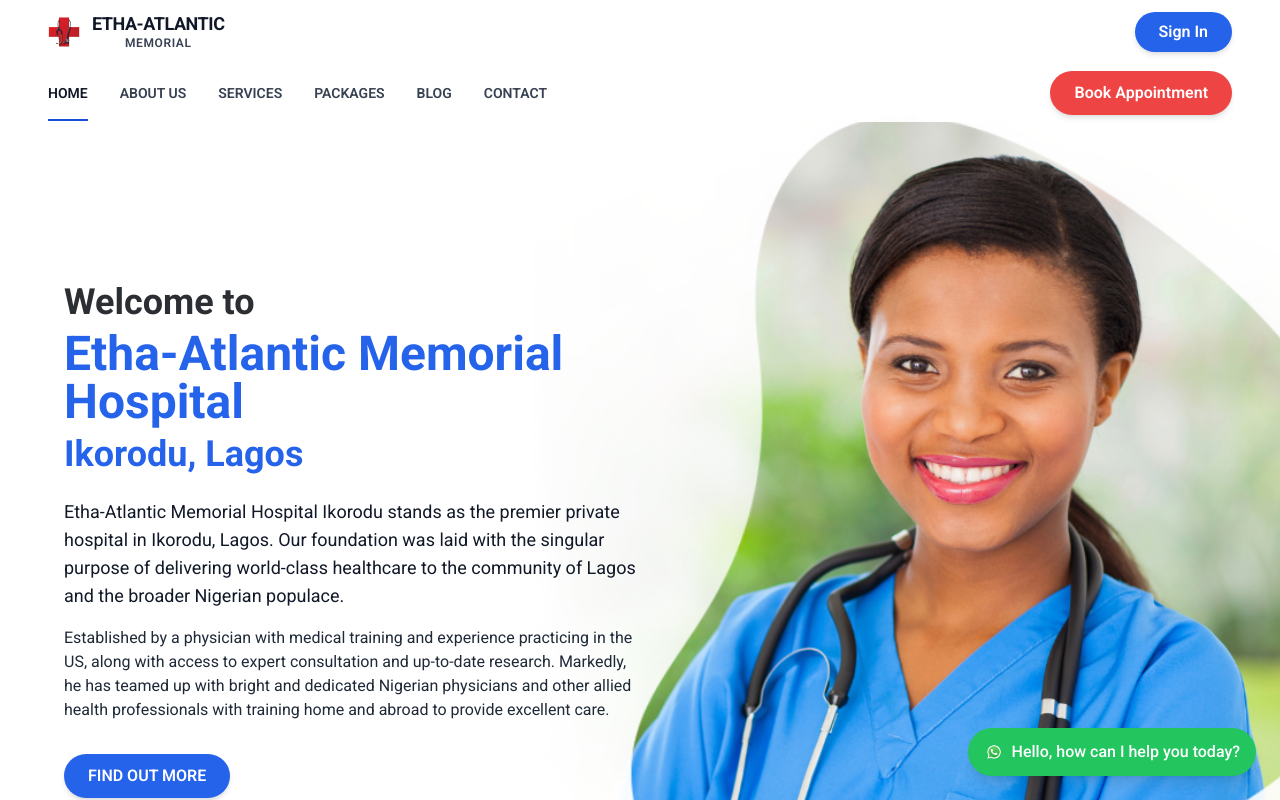
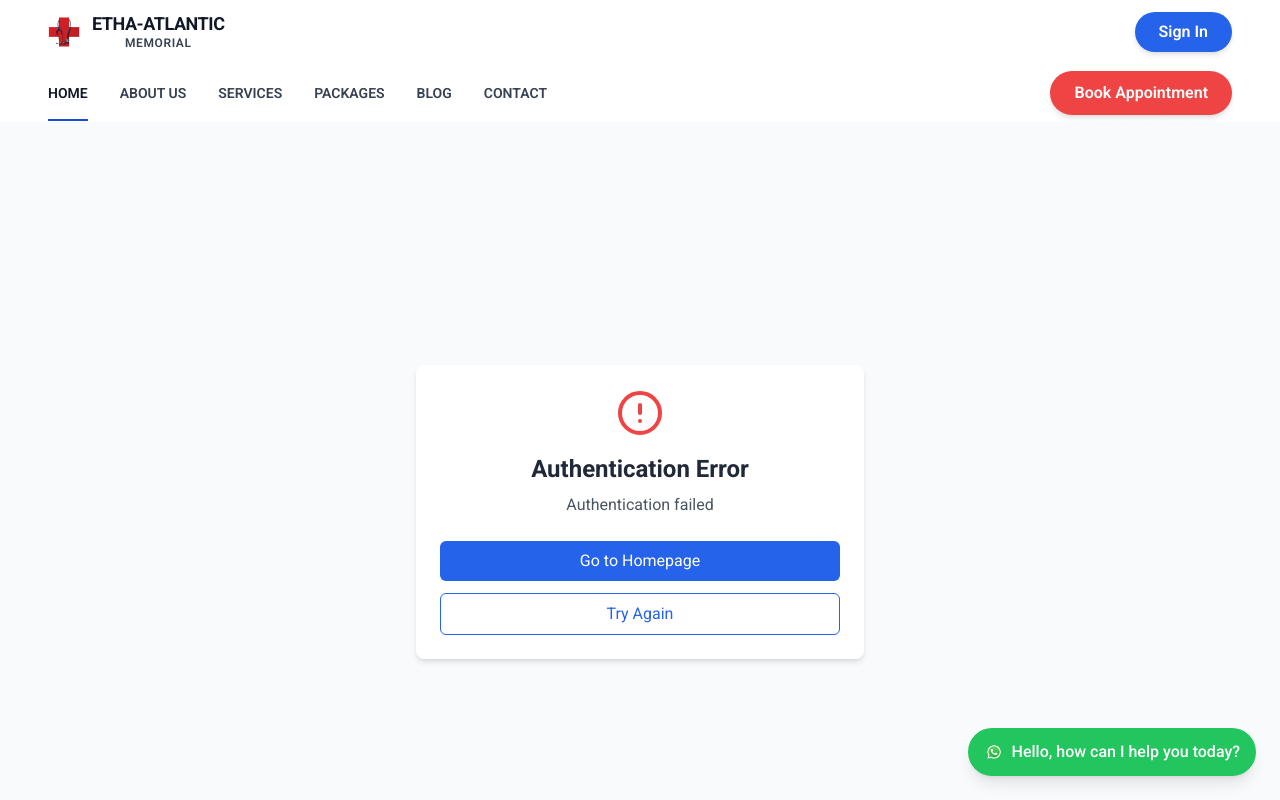
Before and after one commit to OkuekhamhenEromose/hospitaltypescriptreact, a React (Vite) app: page /auth/error in a window 1280 px wide. Before the commit this address led to /. Shown: the top 800 px of the page. Built offline with nearby package versions, Linux system fonts and the light colour scheme; no server answers.

Commit message:
google redirect and email/username login

```diff
--- a/src/App.tsx
+++ b/src/App.tsx
@@ -7,6 +7,7 @@ import Layout from './components/Layout';
 import LoadingSpinner from './components/LoadSpinner';
 import AuthCallback from './components/AuthCallback';
 import ScrollToTop from './components/ScrollToTop';
+import AuthError from './pages/AuthError';
 
 // Define component prop types
 interface BlogProps {
@@ -164,6 +165,8 @@ const AppRoutes: React.FC = () => {
               element={<BlogPostDetailWrapper />}
             />
             <Route path="/contact" element={<Contact />} />
+            <Route path="/auth/callback" element={<AuthCallback />} />
+            <Route path="/auth/error" element={<AuthError />} />
 
             {/* Protected Dashboard Route */}
             <Route
--- /dev/null
+++ b/src/pages/AuthCallback.tsx
@@ -0,0 +1,44 @@
+// pages/AuthCallback.tsx
+import { useEffect } from 'react';
+import { useNavigate } from 'react-router-dom';
+// import { useAuth } from '../contexts/AuthContext';
+
+const AuthCallback = () => {
+  const navigate = useNavigate();
+
+  useEffect(() => {
+    const handleCallback = async () => {
+      // Get tokens from URL
+      const urlParams = new URLSearchParams(window.location.search);
+      const accessToken = urlParams.get('access');
+      const refreshToken = urlParams.get('refresh');
+    //   const userId = urlParams.get('user_id');
+    //   const email = urlParams.get('email');
+
+      if (accessToken && refreshToken) {
+        // Save tokens to localStorage
+        localStorage.setItem('access_token', accessToken);
+        localStorage.setItem('refresh_token', refreshToken);
+
+        // Redirect to dashboard
+        navigate('/dashboard');
+      } else {
+        // Handle error
+        navigate('/auth/error');
+      }
+    };
+
+    handleCallback();
+  }, [navigate]);
+
+  return (
+    <div className="flex items-center justify-center min-h-screen">
+      <div className="text-center">
+        <div className="animate-spin rounded-full h-12 w-12 border-b-2 border-blue-500 mx-auto"></div>
+        <p className="mt-4 text-gray-600">Completing authentication...</p>
+      </div>
+    </div>
+  );
+};
+
+export default AuthCallback;
--- /dev/null
+++ b/src/pages/AuthError.tsx
@@ -0,0 +1,46 @@
+// pages/AuthError.tsx
+// import React from 'react';
+import { useNavigate, useSearchParams } from 'react-router-dom';
+import { AlertCircle } from 'lucide-react';
+
+const AuthError = () => {
+  const navigate = useNavigate();
+  const [searchParams] = useSearchParams();
+  const errorMessage = searchParams.get('message') || 'Authentication failed';
+
+  return (
+    <div className="flex items-center justify-center min-h-screen bg-gray-50">
+      <div className="max-w-md w-full p-6 bg-white rounded-lg shadow-md">
+        <div className="flex items-center justify-center mb-4">
+          <AlertCircle className="w-12 h-12 text-red-500" />
+        </div>
+
+        <h1 className="text-2xl font-bold text-center text-gray-800 mb-2">
+          Authentication Error
+        </h1>
+
+        <p className="text-gray-600 text-center mb-6">
+          {errorMessage}
+        </p>
+
+        <div className="space-y-3">
+          <button
+            onClick={() => navigate('/')}
+            className="w-full bg-blue-600 text-white py-2 px-4 rounded-md hover:bg-blue-700 transition-colors"
+          >
+            Go to Homepage
+          </button>
+
+          <button
+            onClick={() => navigate('/login')}
+            className="w-full border border-blue-600 text-blue-600 py-2 px-4 rounded-md hover:bg-blue-50 transition-colors"
+          >
+            Try Again
+          </button>
+        </div>
+      </div>
+    </div>
+  );
+};
+
+export default AuthError;
```
